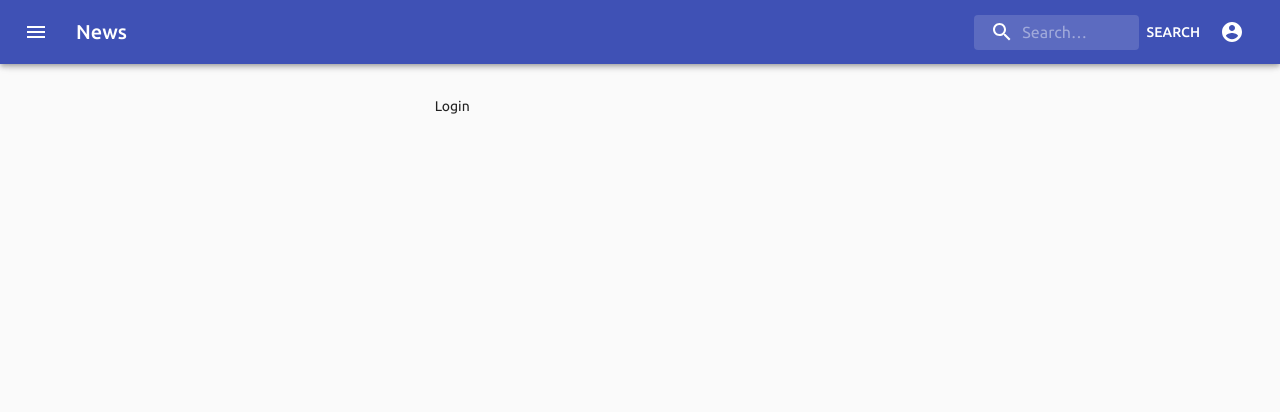
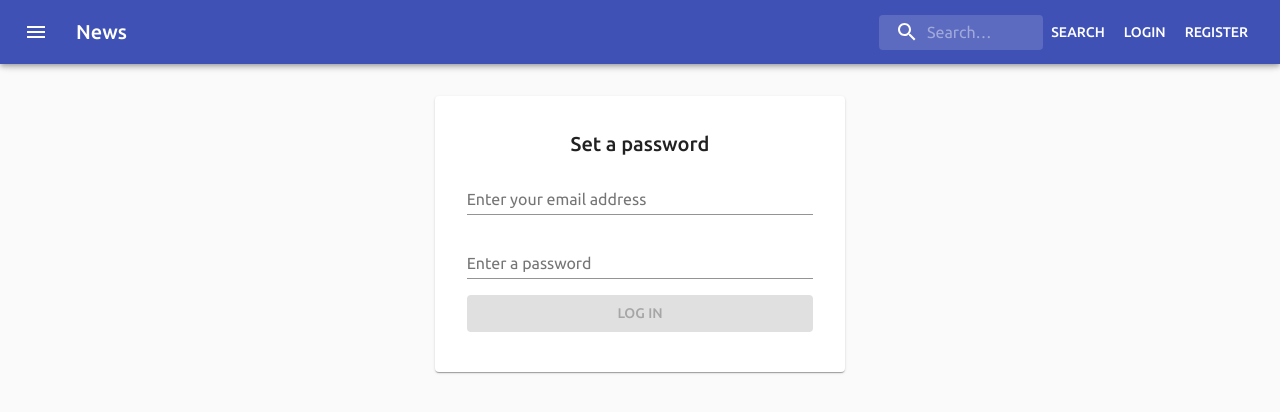
Before and after one commit to dennyhong96/graphql-blog, a React (Create React App) app in the folder client/: page /login in a window 1280 px wide. Shown: the top 412 px of the page. Built offline with nearby package versions, Linux system fonts and the light colour scheme; no server answers.

Commit message:
Implement email and password sign in

```diff
--- a/client/src/components/ui/Navbar.js
+++ b/client/src/components/ui/Navbar.js
@@ -79,7 +79,7 @@ const Navabr = () => {
             </div>
             <Button color="inherit">Search</Button>
 
-            {state.user ? (
+            {!state.user ? (
               <Fragment>
                 <Button component={Link} to="/login" color="inherit">
                   Login
--- a/client/src/pages/auth/Login.js
+++ b/client/src/pages/auth/Login.js
@@ -1,21 +1,104 @@
-import React from "react";
+import React, { useState, useContext } from "react";
+import { useHistory } from "react-router-dom";
+import { toast } from "react-toastify";
 
 import Card from "@material-ui/core/Card";
 import CardContent from "@material-ui/core/CardContent";
 import Typography from "@material-ui/core/Typography";
 import Grid from "@material-ui/core/Grid";
-import Skeleton from "@material-ui/lab/Skeleton";
+import Box from "@material-ui/core/Box";
+import TextField from "@material-ui/core/TextField";
+import Button from "@material-ui/core/Button";
+import CircularProgress from "@material-ui/core/CircularProgress";
 
-const Register = () => {
+import { AuthContext } from "../../context/authContext";
+import { auth } from "../../services/firebase";
+
+const CompleteRegister = () => {
+  const history = useHistory();
+  const { dispatch } = useContext(AuthContext);
+  const [email, setEmail] = useState("");
+  const [password, setPassword] = useState("");
+  const [loading, setLoading] = useState(false);
+
+  const handleLogin = async (evt) => {
+    evt.preventDefault();
+    if (!(email && password)) {
+      return toast.error("Email and password are required.");
+    }
+    setLoading(true);
+    try {
+      // Try sign in with email and password
+      const { user } = await auth.signInWithEmailAndPassword(email, password);
+      const { token } = await user.getIdTokenResult();
+      dispatch({
+        type: "USER_AUTHENTICATED",
+        payload: { email: user.email, token },
+      });
+
+      // TODO: Update user information to DB
+
+      toast.success("Sign in success.");
+
+      // Redirect user back to homepage
+      history.push("/");
+    } catch (error) {
+      console.error(error);
+      toast.error(error.message);
+    }
+    setLoading(false);
+  };
+
   return (
     <Grid container>
       <Grid item xs />
       <Grid item xs>
-        Login
+        <Card style={{ padding: "1rem" }}>
+          <CardContent>
+            <Box component="form" onSubmit={handleLogin}>
+              <Typography variant="h6" align="center" gutterBottom>
+                Set a password
+              </Typography>
+              <TextField
+                id="complete-email"
+                label="Enter your email address"
+                fullWidth
+                value={email}
+                onChange={(evt) => setEmail(evt.target.value)}
+                style={{ marginBottom: "1rem" }}
+                inputProps={{ type: "email" }}
+              />
+              <TextField
+                id="complete-password"
+                label="Enter a password"
+                fullWidth
+                value={password}
+                onChange={(evt) => setPassword(evt.target.value)}
+                style={{ marginBottom: "1rem" }}
+                inputProps={{ type: "password" }}
+              />
+              <Button
+                color="primary"
+                variant="contained"
+                disabled={!password || !!loading}
+                fullWidth
+                type="submit"
+              >
+                {loading ? (
+                  <CircularProgress
+                    style={{ height: "1.5rem", width: "1.5rem" }}
+                  />
+                ) : (
+                  "Log in"
+                )}
+              </Button>
+            </Box>
+          </CardContent>
+        </Card>
       </Grid>
       <Grid item xs />
     </Grid>
   );
 };
 
-export default Register;
+export default CompleteRegister;
```
